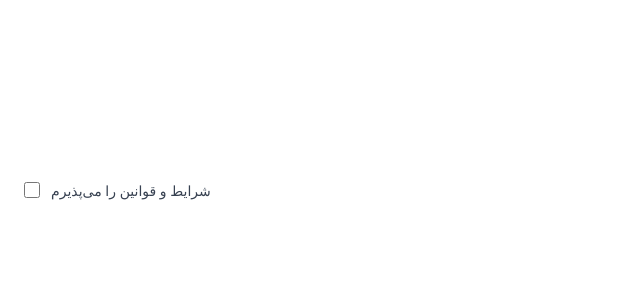
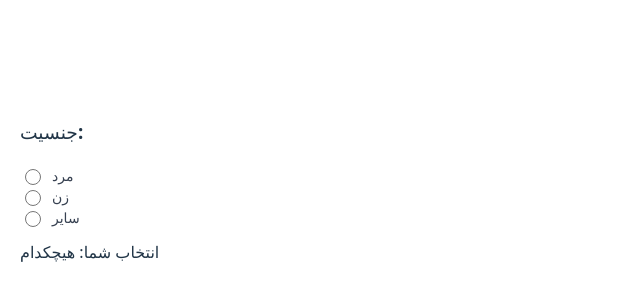
Before and after one commit to MostafaFalahat74/my-component-lib, a React (Vite) app: page / in a window 1280 px wide. Shown: the part 210-510 px from the top of the page, without its empty margins (0-640 px from the left). Built offline with nearby package versions, Linux system fonts and the light colour scheme.

Commit message:
radio component

```diff
--- a/src/App.jsx
+++ b/src/App.jsx
@@ -1,18 +1,38 @@
-import { Checkbox } from "./components/CheckBox";
+import { Radio } from "./components/Radio";
 import { useState } from "react";
 
 function App() {
-  const [accept, setAccept] = useState(false);
+  const [gender, setGender] = useState("");
 
   return (
     <div style={{ padding: "20px" }}>
-      <Checkbox
-        label="شرایط و قوانین را می‌پذیرم"
-        checked={accept}
-        onChange={(e) => setAccept(e.target.checked)}
+      <h3>جنسیت:</h3>
+
+      <Radio
+        label="مرد"
+        name="gender"
+        value="male"
+        checked={gender === "male"}
+        onChange={(e) => setGender(e.target.value)}
+      />
+      <Radio
+        label="زن"
+        name="gender"
+        value="female"
+        checked={gender === "female"}
+        onChange={(e) => setGender(e.target.value)}
+      />
+      <Radio
+        label="سایر"
+        name="gender"
+        value="other"
+        checked={gender === "other"}
+        onChange={(e) => setGender(e.target.value)}
       />
 
-
+      <p style={{ marginTop: "12px" }}>
+        انتخاب شما: {gender ? gender : "هیچکدام"}
+      </p>
     </div>
   );
 }
--- /dev/null
+++ b/src/components/Radio.jsx
@@ -0,0 +1,34 @@
+import React from "react";
+
+export const Radio = ({ label, name, value, checked, onChange, disabled }) => {
+  return (
+    <label
+      style={{
+        display: "flex",
+        alignItems: "center",
+        gap: "8px",
+        cursor: disabled ? "not-allowed" : "pointer",
+        opacity: disabled ? 0.6 : 1,
+        fontSize: "14px",
+        color: "#374151",
+        userSelect: "none",
+      }}
+    >
+      <input
+        type="radio"
+        name={name}
+        value={value}
+        checked={checked}
+        onChange={onChange}
+        disabled={disabled}
+        style={{
+          width: "16px",
+          height: "16px",
+          accentColor: "#4f46e5", // رنگ انتخاب (مدرن)
+          cursor: disabled ? "not-allowed" : "pointer",
+        }}
+      />
+      {label}
+    </label>
+  );
+};
```
